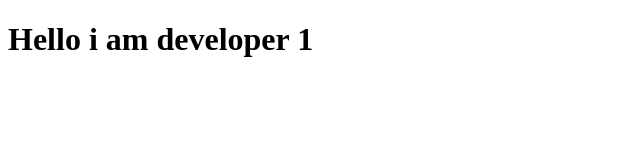
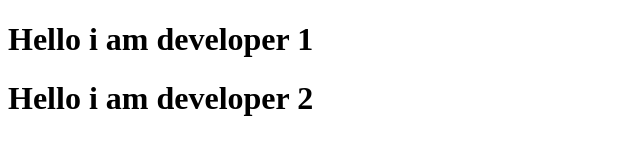
Before and after one commit to zackcis/TeamProject, a plain HTML site: page index.html in a window 1280 px wide. Shown: the whole page, without its empty margins (0-640 px from the left). Drawn offline with Linux system fonts and the light colour scheme.

Commit message:
Adding h1 from dev2

```diff
--- a/index.html
+++ b/index.html
@@ -7,5 +7,6 @@
 </head>
 <body>
     <h1>Hello i am developer 1</h1>
+    <h1>Hello i am developer 2</h1>
 </body>
 </html>
```
